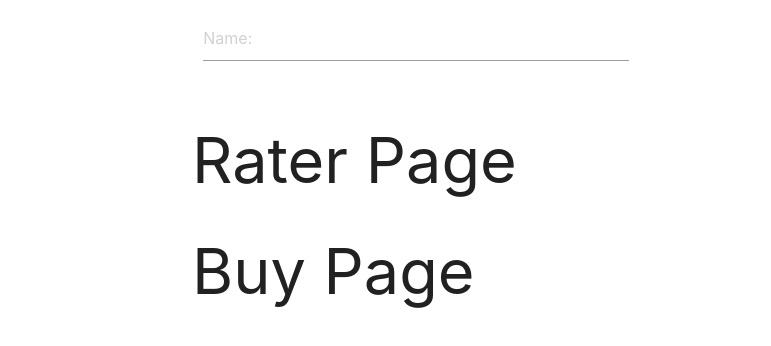
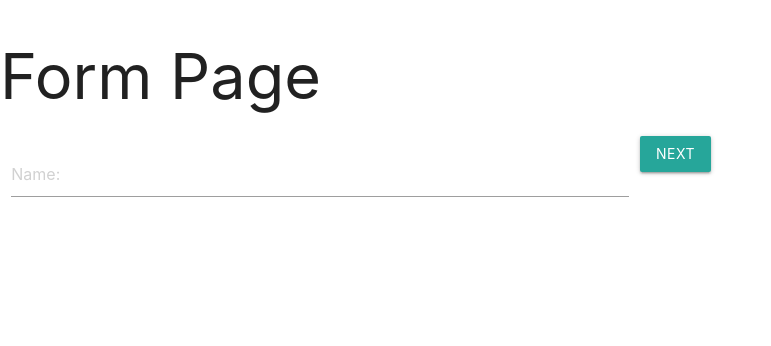
Before and after one commit to jmanock/fin-dog-bite, a React (Create React App) app: page / in a window 1280 px wide. Shown: the top 346 px of the page, without its empty margins (0-771 px from the left). Built offline with nearby package versions, Linux system fonts and the light colour scheme.

Commit message:
passed the test

```diff
--- a/package.json
+++ b/package.json
@@ -5,6 +5,7 @@
   "dependencies": {
     "react": "^16.5.2",
     "react-dom": "^16.5.2",
+    "react-router-dom": "^4.3.1",
     "react-scripts": "2.0.4"
   },
   "scripts": {
--- a/src/App.js
+++ b/src/App.js
@@ -1,31 +1,12 @@
-import React, {Component} from 'react';
-import Form from './page1';
-import Rater from './page2';
-import Buy from './page3';
+import React from 'react';
+import Main from './links';
 
-class App extends Component{
-  state = {
-    newUser:{
-      name:''
-    }
-  }
-  handleChange = (e) =>{
-    this.setState({
-      newUser:{
-        [e.target.id]:e.target.value
-      }
-    })
-  }
-  render(){
-    const {name} = this.state.newUser;
-    return(
-        <div className='container'>
-          <Form name={name} onChange={this.handleChange}/>
-          <Rater name={name}/>
-          <Buy />
-        </div>
-    );
-  }
+const App = () =>{
+  return(
+    <div>
+      <Main />
+    </div>
+  );
 };
 
 export default App;
--- /dev/null
+++ b/src/holder.jsx
@@ -0,0 +1,28 @@
+import React, {Component} from 'react';
+import Form from './page1';
+
+class Holder extends Component{
+  state = {
+    newUser:{
+      name:''
+    }
+  }
+  handleChange = (e) =>{
+    this.setState(
+      {newUser:{
+        [e.target.id]:e.target.value
+      }}
+    );
+  }
+  render(){
+    const {name} = this.state.newUser;
+    return(
+      <div>
+        <Form name={name} onChange={this.handleChange}/>
+      </div>
+
+    );
+  }
+}
+
+export default Holder;
--- /dev/null
+++ b/src/links.jsx
@@ -0,0 +1,22 @@
+import React, {Component} from 'react';
+import {BrowserRouter, Switch, Route} from 'react-router-dom';
+import Holder from './holder';
+import Rater from './page2';
+import Buy from './page3';
+
+class Main extends Component{
+  render(){
+    return(
+      <BrowserRouter>
+        <div>
+          <Switch>
+            <Route exact path='/' component={Holder} />
+            <Route path='/Rater' component={Rater} />
+            <Route path='/Buy' component={Buy} />
+          </Switch>
+        </div>
+      </BrowserRouter>
+    )
+  }
+}
+export default Main;
--- a/src/page1.jsx
+++ b/src/page1.jsx
@@ -1,12 +1,19 @@
 import React from 'react';
+import {Link} from 'react-router-dom';
 
-
-const Form = (props) => {
+const Form = (props) =>{
   return(
     <div className='row'>
+      <h1>Form Page</h1>
       <div className='input-field col s6'>
-        <input type='text' id='name' className='validate' value={props.name} onChange={props.onChange} placeholder='Name:'/>
+        <input type='text' id='name' className='validate' value={props.name} onChange={props.onChange} placeholder='Name:' />
       </div>
+
+      <Link to={{pathname:'/Rater', state:{namez:props.name}}}>
+        <button className='btn waves-effect waves-light'>
+          Next
+        </button>
+      </Link>
     </div>
   );
 };
--- a/src/page2.jsx
+++ b/src/page2.jsx
@@ -1,8 +1,18 @@
 import React from 'react';
+import {Link} from 'react-router-dom';
 
 const Rater = (props) =>{
+  const {namez} = props.location.state;
+  console.log(namez);
+
+  const something = (namez === 'steve' ? (<h1>Hi Steve</h1>) : (<h1>Your not Steve</h1>));
   return(
-    <h1>Rater Page {props.name}</h1>
+    <div>
+      {something}
+      <Link to='/'>
+        <button className='btn waves-effect waves-light' type='submit' name='action'>Back</button>
+      </Link>
+    </div>
   );
 };
 
--- a/src/page3.jsx
+++ b/src/page3.jsx
@@ -1,8 +1,15 @@
 import React from 'react';
+import {Link} from 'react-router-dom';
 
-const Buy = () =>{
+const Buy = (props) =>{
   return(
-    <h1>Buy Page</h1>
+    <div>
+      <h1>Buy Page {props.name}</h1>
+      <Link to='/'>
+        <button className="btn waves-effect waves-light" type="submit" name="action">Back
+    </button>
+      </Link>
+    </div>
   );
 };
 
```
Also changed, not shown: 1 other file (tests, documents, lock files or other folders).
